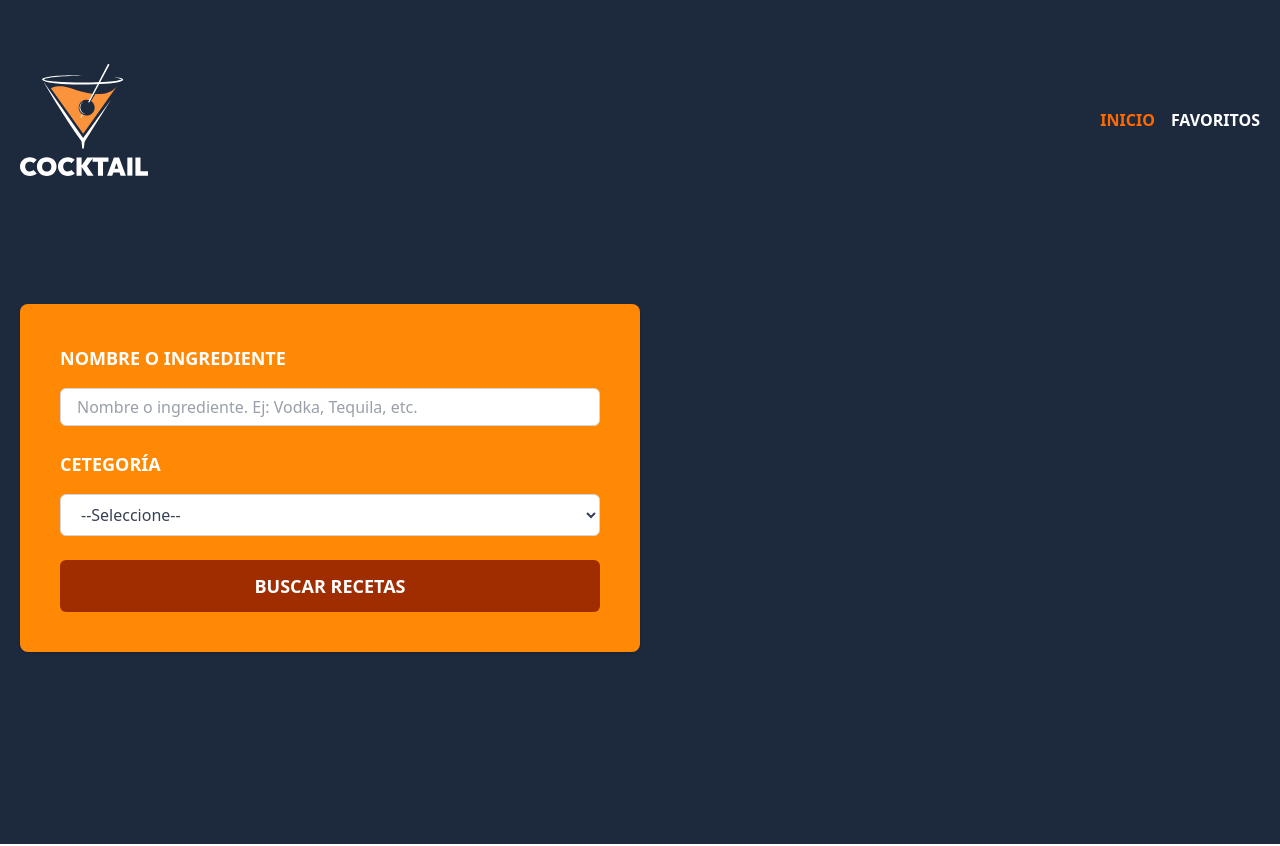
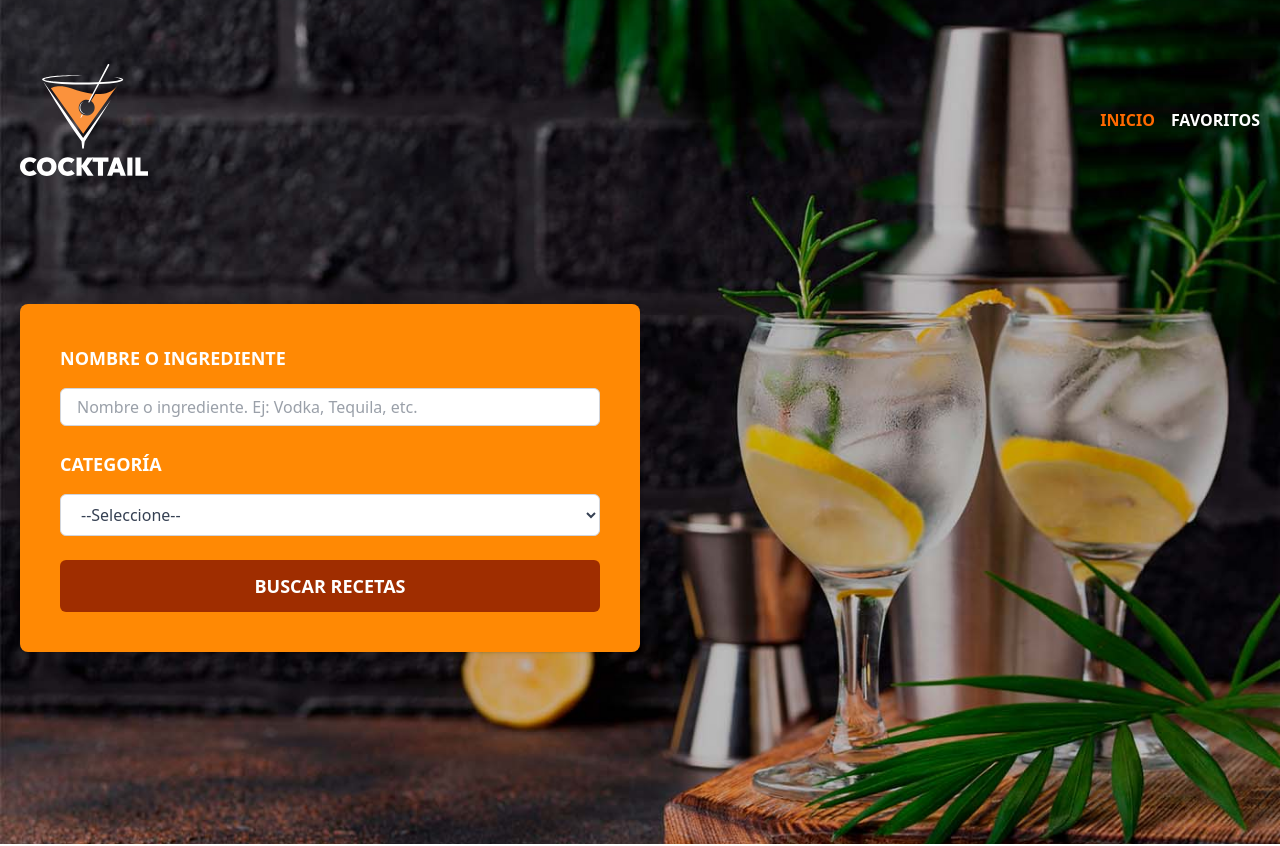
Before and after one commit to AlonsoAM/bebidas-react-ts, a React (Vite) app: page / in a window 1280 px wide. Shown: the top 846 px of the page. Built offline with nearby package versions, Linux system fonts and the light colour scheme.

Commit message:
🎨 **style:** Mejorar estilos dinámicos del Header
- Añadida clase `bg-header` con imagen de fondo específica.
- Condicionado el fondo del Header según si es la página principal.
- Corregido error tipográfico en la etiqueta de Categoría.

```diff
--- a/src/components/Header.tsx
+++ b/src/components/Header.tsx
@@ -6,12 +6,11 @@ const Header = () => {
   const {pathname} = useLocation()
 
   const isHome = useMemo(() => pathname === '/', [pathname])
-  console.log({isHome})
 
 
   return (
     <>
-      <header className={'bg-slate-800'}>
+      <header className={isHome ? 'bg-header bg-center bg-cover' : 'bg-slate-800'}>
         <div className={'mx-auto container px-5 py-16'}>
           <div className={'flex justify-between items-center'}>
             <div>
@@ -43,7 +42,7 @@ const Header = () => {
               </div>
               <div className={'space-y-4'}>
                 <label htmlFor={'category'}
-                       className={'block text-white uppercase font-extrabold text-lg'}>Cetegoría</label>
+                       className={'block text-white uppercase font-extrabold text-lg'}>Categoría</label>
                 <select
                   id={'category'}
                   name={'category'}
--- a/src/index.css
+++ b/src/index.css
@@ -1 +1,7 @@
 @import "tailwindcss";
+
+@layer utilities {
+  .bg-header {
+    background-image: url('/public/bg.jpg');
+  }
+}
```
